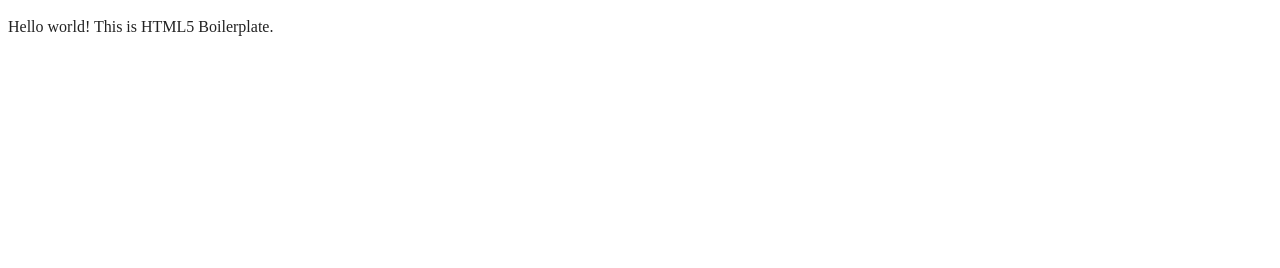
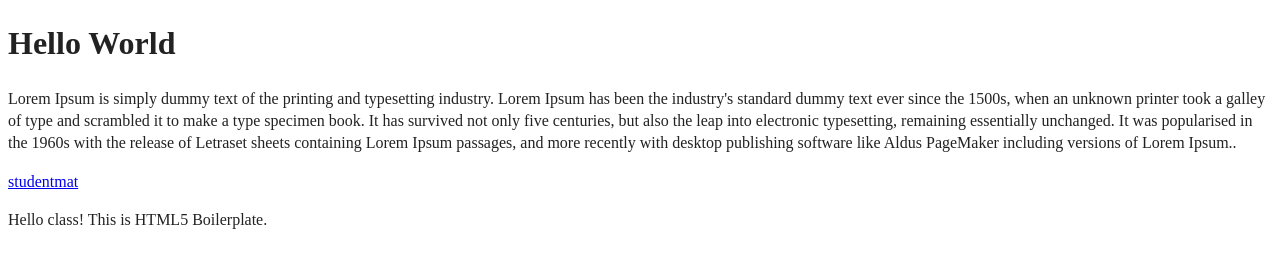
Before and after one commit to tinafredriksson/HTMLAssignment, a website built with webpack: page po-hello world/index.html in a window 1280 px wide. Built offline with nearby package versions, Linux system fonts and the light colour scheme.

Commit message:
change
header, paragraph, text link etc

```diff
--- a/po-hello world/index.html
+++ b/po-hello world/index.html
@@ -4,10 +4,12 @@
 <head>
   <meta charset="utf-8">
   <meta name="viewport" content="width=device-width, initial-scale=1">
-  <title></title>
+  <title>Hello World</title>
+  <h1>Hello World</h1>
+  <p>Lorem Ipsum is simply dummy text of the printing and typesetting industry. Lorem Ipsum has been the industry's standard dummy text ever since the 1500s, when an unknown printer took a galley of type and scrambled it to make a type specimen book. It has survived not only five centuries, but also the leap into electronic typesetting, remaining essentially unchanged. It was popularised in the 1960s with the release of Letraset sheets containing Lorem Ipsum passages, and more recently with desktop publishing software like Aldus PageMaker including versions of Lorem Ipsum..</p>
   <link rel="stylesheet" href="css/style.css">
+  <a href=“http://127.0.0.1:5500/index.html/”> studentmat</a>
   <meta name="description" content="">
-
   <meta property="og:title" content="">
   <meta property="og:type" content="">
   <meta property="og:url" content="">
@@ -25,7 +27,7 @@
 <body>
 
   <!-- Add your site or application content here -->
-  <p>Hello world! This is HTML5 Boilerplate.</p>
+  <p>Hello class! This is HTML5 Boilerplate.</p>
   <script src="js/app.js"></script>
 
 </body>
```
